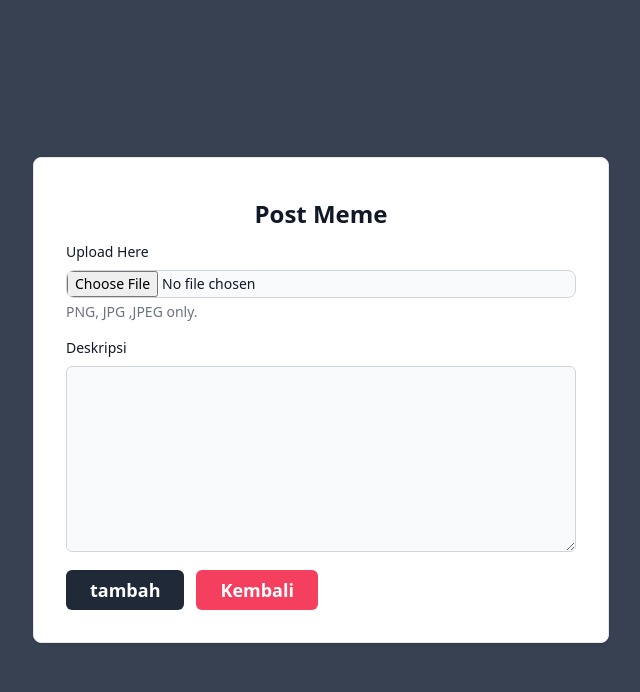
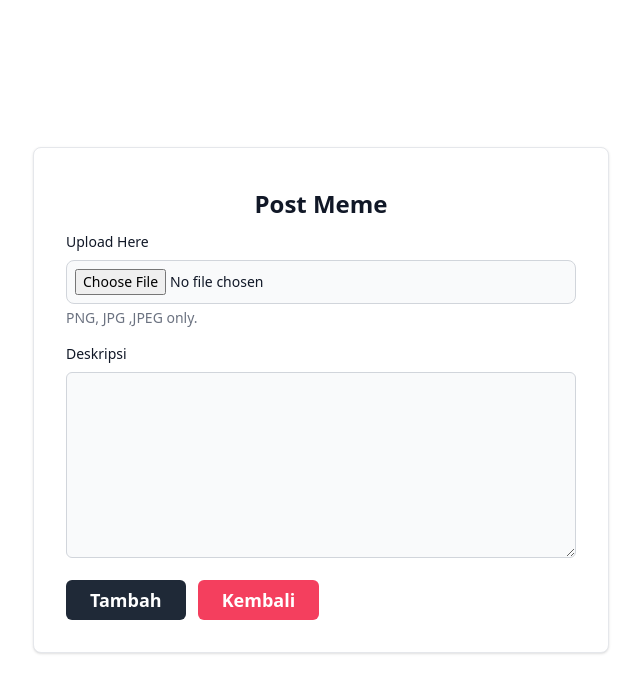
Before and after one commit to PramAhmad/pMeMe, a Nuxt app: page /post/tambah in a window 1280 px wide. Shown: the top 692 px of the page, without its empty margins (319-959 px from the left). Built offline with nearby package versions, Linux system fonts and the light colour scheme; no server answers.

Commit message:
fixing some bug layout

```diff
--- a/components/Foto.vue
+++ b/components/Foto.vue
@@ -55,14 +55,14 @@ const  tambahMeme = async (evt) => {
       </label>
       <input
 
-        class="block w-full text-sm text-gray-900 border border-gray-300 rounded-lg cursor-pointer bg-gray-50 dark:text-gray-400 focus:outline-none dark:bg-gray-700 dark:border-gray-600 dark:placeholder-gray-400"
+        class="block w-full text-sm text-gray-900 border border-gray-300 rounded-lg cursor-pointer bg-gray-50 dark:text-gray-400 focus:outline-none dark:bg-gray-600 dark:border-gray-600 dark:placeholder-gray-400 p-2"
         type="file"
         id="single"
         accept="image/*"
         @change="tambahMeme"
         :disabled="uploading"
       />
-      <p class="mt-1 text-sm text-gray-500 dark:text-gray-300" id="file_input_help">PNG, JPG ,JPEG only.</p>
+      <p class="mt-1 text-sm text-gray-500 dark:text-gray-300 " id="file_input_help">PNG, JPG ,JPEG only.</p>
     </div>
 
 </template>
--- a/components/Navbar.vue
+++ b/components/Navbar.vue
@@ -84,13 +84,13 @@
                            <li>
                               <div class="relative inline-block px-4">
                                  <select v-model="$colorMode.preference"
-                                    class="block appearance-none w-36 h-10 font-semibold rounded-md bg-gray-100 dark:bg-gray-800 text-gray-800 dark:text-white border border-gray-400 dark:border-gray-700 py-2 pr-2 focus:outline-none focus:border-blue-500">
+                                    class="block appearance-none w-36 h-10 font-semibold rounded-md bg-gray-100 dark:bg-gray-700 text-gray-800 dark:text-white border border-gray-400 dark:border-gray-600 py-2 pr-2 px-2 focus:outline-none focus:border-blue-500">
                                     <option class="bg-gray-100 dark:bg-gray-800" value="system">System</option>
                                     <option class="bg-gray-100 dark:bg-gray-800" value="light">Light</option>
                                     <option class="bg-gray-100 dark:bg-gray-800" value="dark">Dark</option>
                                  </select>
                                  <div
-                                    class="pointer-events-none absolute inset-y-0 right-0 flex items-center pr-5 text-gray-700">
+                                    class="pointer-events-none absolute inset-y-0 right-0 flex items-center pr-5 text-gray-700 dark:text-white">
                                     <svg class="fill-current h-4 w-4" xmlns="http://www.w3.org/2000/svg"
                                        viewBox="0 0 20 20">
                                        <path d="M14.5 7.5L10 12l-4.5-4.5L4 9l6 6 6-6z" />
--- a/pages/index.vue
+++ b/pages/index.vue
@@ -29,7 +29,7 @@
           :key="d.id">
 
 
-          <div class="w-full h-full bg-gray-100 dark:bg-gray-800 flex border-b border-gray-300">
+          <div class="w-full h-full bg-white dark:bg-gray-800 flex border-b border-gray-300">
             <div class="rounded-full ml-6 my-3">
               <img :src="d.id_user.avatar_url" alt="img avatar"
                 class="w-10 h-10 p-0.5 rounded-full ring-2 ring-gray-300 dark:ring-gray-500">
@@ -76,7 +76,7 @@
 
 
               <p v-if="!coment.length">Tidak ada komentar</p>
-              <div class="bg-white dark:bg-gray-800 text-black dark:text-gray-200 p-2 antialiased flex "
+              <div class="bg-gray-50 dark:bg-gray-800 text-black dark:text-gray-200 p-2 antialiased flex "
                 v-if="d.id == c.id_post">
                 <div class="flex items-center space-x-6 ">
                   <div class="group relative flex flex-shrink-0 self-start cursor-pointer">
--- a/pages/password/update.vue
+++ b/pages/password/update.vue
@@ -1,16 +1,16 @@
 <template>
     <div>
 
-       <div class="p-3 flex items-center justify-center w-full h-screen align-middle">
+       <div class="p-3 flex items-center justify-center w-full h-screen align-middle dark:bg-gray-600">
             <div class="items-center align-middle w-full max-w-sm p-4 bg-white border border-gray-200 rounded-lg shadow sm:p-6 md:p-8 dark:bg-gray-800 dark:border-gray-700">
                     <div class="py-4 mb-2">
                <h5 class="text-xl font-medium text-gray-900 dark:text-white mb-3">Change Your Password</h5>
         <form @submit.prevent="updatePassword"  class="space-y-4">
-            <input type="text" name="" id="" v-model="password"
+            <input type="password" name="" id="" v-model="password"
             placeholder="new password"
              class="bg-gray-50 px-3 border border-gray-300 text-gray-900 text-sm rounded-lg focus:ring-sky-500 focus:border-sky-500 block w-full p-2.5 dark:bg-gray-600 dark:border-gray-500 dark:placeholder-gray-400 dark:text-white"
             required>
-            <button class="py-1.5 px-5 bg-sky-500 rounded-md text-white hover:bg-sky-400 font-semibold">udpate</button>
+            <button class="py-1.5 px-5 bg-sky-500 rounded-md text-white hover:bg-sky-400 font-semibold">update</button>
         </form>
             </div>
             </div>
--- a/pages/post/tambah.vue
+++ b/pages/post/tambah.vue
@@ -1,19 +1,23 @@
 <template>
-    <div class="p-3 flex items-center justify-center w-full h-screen align-middle bg-gray-700">
-        <div class="items-center align-middle w-full max-w-xl p-4 bg-white border border-gray-200 rounded-lg shadow sm:p-6 md:p-8 dark:bg-gray-800 dark:border-gray-700">
-            <h5 class="text-center font-bold text-gray-900 text-2xl my-2 mb-3 dark:text-gray-300">Post Meme</h5>
-            <form  method="post" @submit.prevent="tambahMeme">
-            <Foto v-model:path="fotopath" />
-            <label for="deskripsi" class="block  mt-4 text-sm font-medium text-gray-900 dark:text-white">Deskripsi</label>
-            <textarea name="" id="deskripsi" cols="30" rows="7"
-            v-model="deskripsi"
-            class="py-2 px-3 bg-gray-50 border border-gray-300 rounded-md mt-2 w-full"
-            ></textarea>
-        <button type="submit" class="mt-3 mr-3 py-1.5 px-6 bg-gray-800 text-white font-semibold text-center text-lg rounded-md hover:bg-gray-700 dark:bg-sky-500 hover:bg-sky-400">tambah</button>
-        <NuxtLink to="/" class="mt-3 py-2 px-6 bg-rose-500 text-white font-semibold text-center text-lg rounded-md hover:bg-rose-400">Kembali</NuxtLink>
-        </form>
+    <div class="p-3 flex items-center justify-center w-full min-h-screen align-middle dark:bg-gray-700 ">
+  <div class="items-center align-middle w-full max-w-xl p-4 bg-white border border-gray-200 rounded-lg shadow sm:p-6 md:p-8 dark:bg-gray-800 dark:border-gray-700">
+    <h5 class="text-center font-bold text-gray-900 text-2xl my-2 mb-3 dark:text-gray-300">Post Meme</h5>
+    <form method="post" @submit.prevent="tambahMeme">
+      <div class="relative mb-4">
+
+        <div class="aspect-w-16 aspect-h-9" v-if="fotopath">
+          <img :src="url+fotopath" alt="Preview" class="object-cover rounded-md w-full h-full" />
         </div>
-    </div>
+        <Foto v-model:path="fotopath"  />
+      </div>
+      <label for="deskripsi" class="block text-sm font-medium text-gray-900 dark:text-white">Deskripsi</label>
+      <textarea name="" id="deskripsi" cols="30" rows="7" v-model="deskripsi" class="py-2 px-3 bg-gray-50 border border-gray-300 rounded-md mt-2 w-full dark:bg-gray-600"></textarea>
+      <button type="submit" class="mt-4 py-1.5 px-6 bg-gray-800 text-white font-semibold text-center text-lg rounded-md hover:bg-gray-700 dark:bg-sky-500 hover:bg-sky-400 ">Tambah</button>
+      <NuxtLink to="/" class="mt-4 py-2 px-6 bg-rose-500 text-white font-semibold text-center text-lg rounded-md hover:bg-rose-400 mx-3">Kembali</NuxtLink>
+    </form>
+  </div>
+</div>
+
 </template>
 
 <script setup>
```
